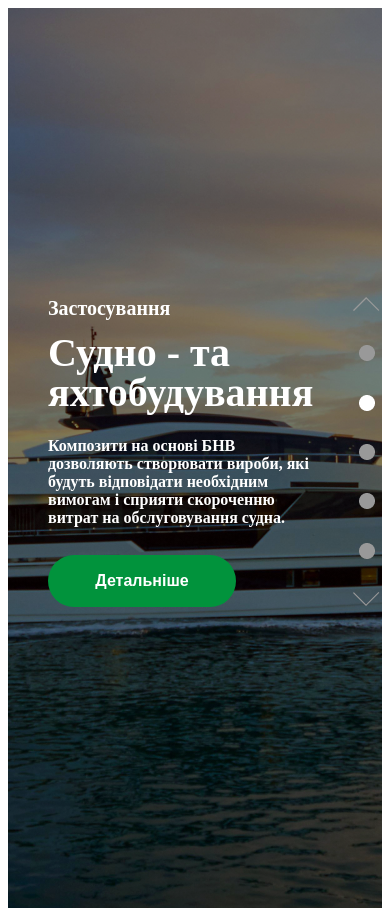
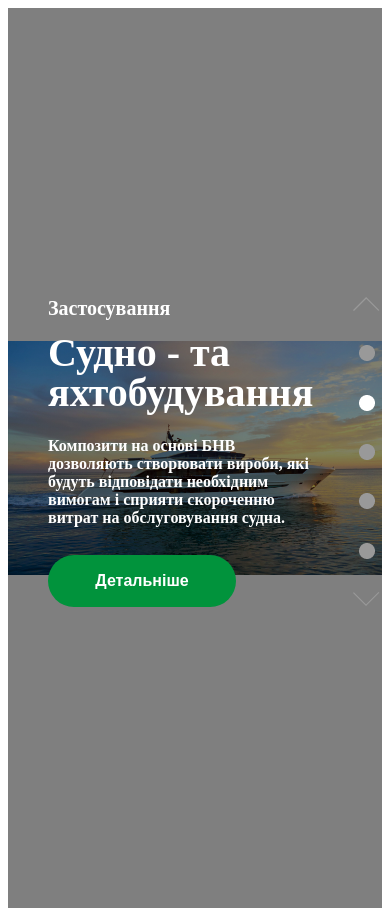
Before and after one commit to PrimaMicher/Pawo, a plain HTML site: page index.html in a window 390 px wide. Drawn offline with Linux system fonts and the light colour scheme.

Commit message:
add commit

```diff
--- a/style.css
+++ b/style.css
@@ -1,16 +1,18 @@
 
 .box {
     background:linear-gradient(rgba(0,0,0,0.5),rgba(0,0,0,0.5)),  url(./images/fone.jpg) center no-repeat;
+    background-size: 100% auto;
     height: 900px;
 }
 .child_box{
     display: flex;
     justify-content: space-between;
+    margin-left: 196px;
+    margin-right: 188px;
 }
 .left_side {
     color: #ffffff;
     flex-wrap: wrap;
-    margin-left: 196px;
     padding-top: 289px;
 }
 
@@ -54,24 +56,19 @@ button {
     justify-content: space-between;
     align-items: center;
     margin-top: 289px;
-    margin-right:188px;
+
     margin-left: 40px;
 }
 
 @media screen and (max-width: 1200px) {
-    .left_side {
-        margin-left: 90px;
-    }
-    .right_side {
-        margin-right: 90px;
+
+    .child_box {
+        margin: 0 90px 0 90px;
     }
 }
 @media screen and (max-width: 900px) {
-    .left_side {
-        margin-left: 40px;
-    }
-    .right_side {
-        margin-right: 40px;
+    .child_box {
+        margin: 0 40px 0 40px;
     }
 }
 @media screen and (max-width: 520px) {
```
